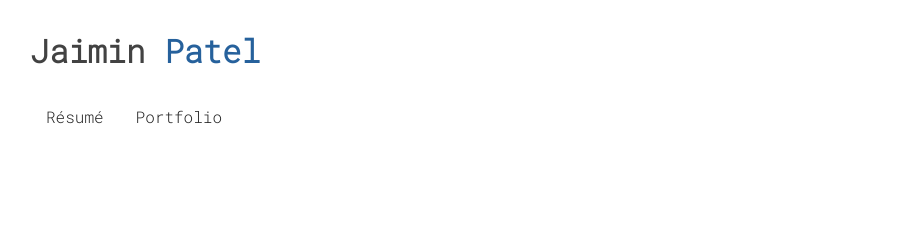
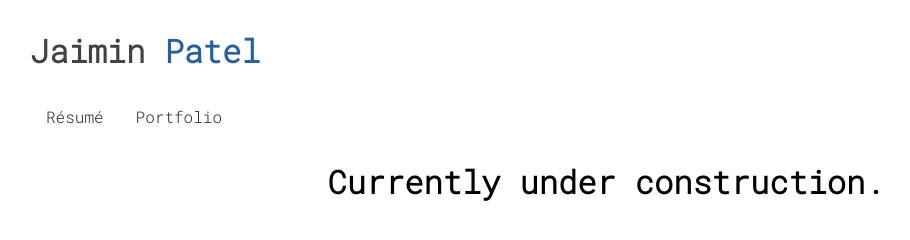
Before and after one commit to jaiminpatel98/Jaimin-Patel, a plain HTML site: page resume.html in a window 1280 px wide. Shown: the whole page, without its empty margins (34-944 px from the left). Drawn offline with Linux system fonts and the light colour scheme.

Commit message:
added to resume

```diff
--- a/resume.html
+++ b/resume.html
@@ -27,7 +27,7 @@
       </div>
     </div>
   </div>
-
+  <h1 style="text-align: center;">Currently under construction.</h1>
   <!-- <div class="resume">
     <div class="education">
       <h3 >Education</h3>
```
